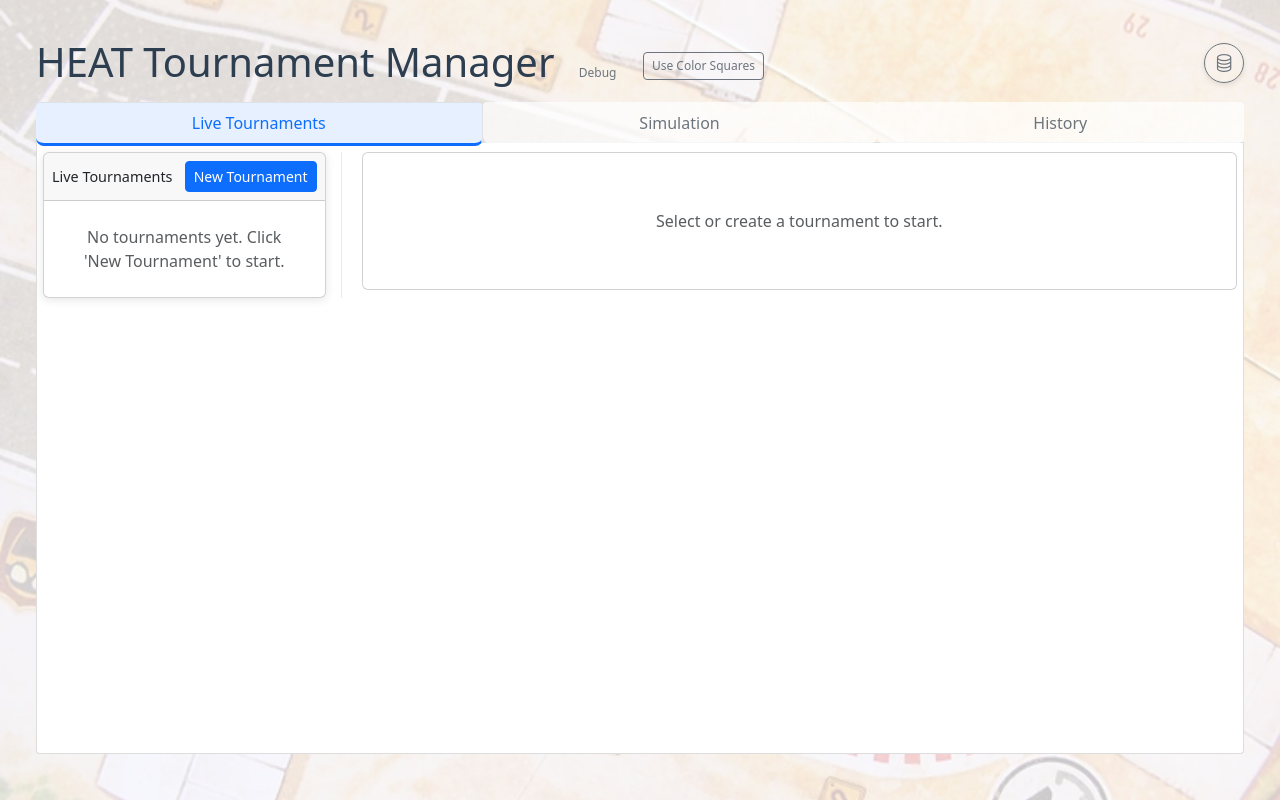
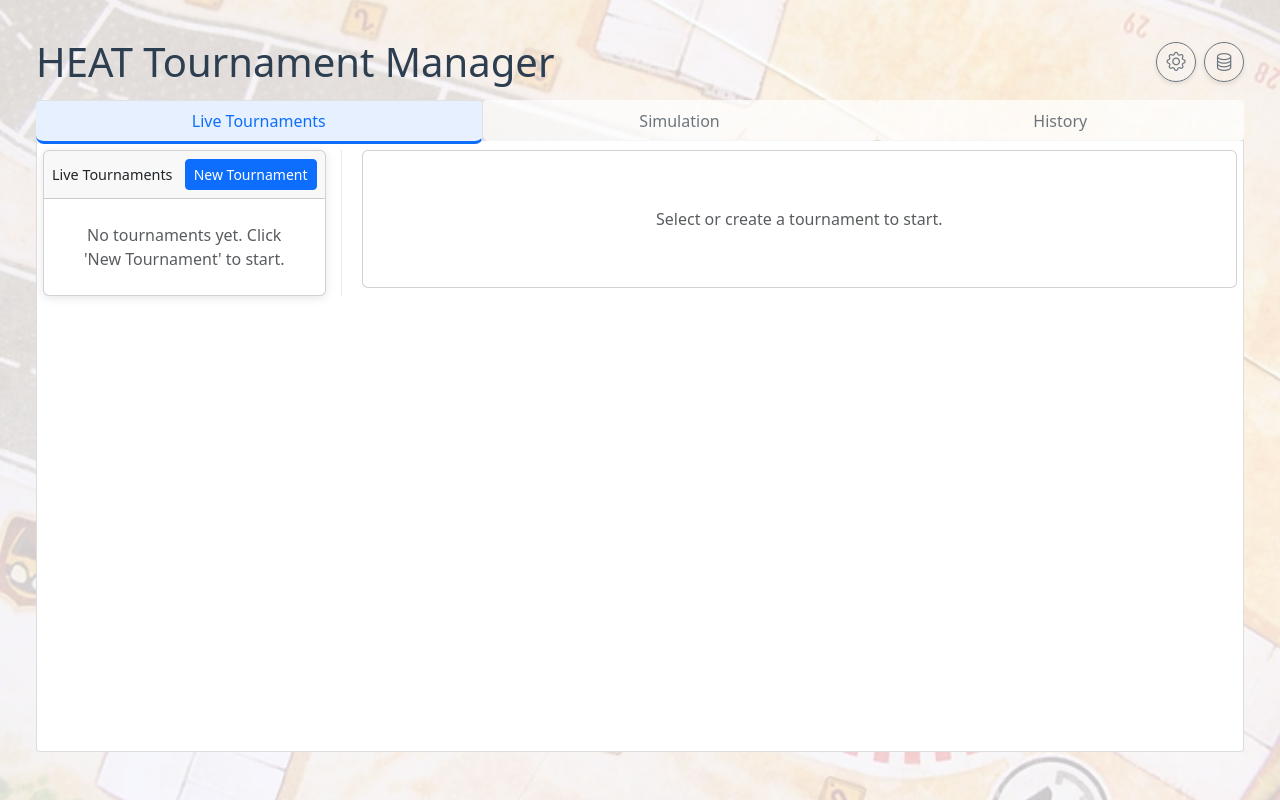
Before and after one commit to AimarGonzalez/Heat-Tournament-Manager, a React (Vite) app: page / in a window 1280 px wide. Built offline with nearby package versions, Linux system fonts and the light colour scheme.

Commit message:
move custom buttons to a separate settings menu

```diff
--- a/src/App.tsx
+++ b/src/App.tsx
@@ -1,43 +1,26 @@
-import { useState, useEffect } from 'react'
+import { useState } from 'react'
 import 'bootstrap/dist/css/bootstrap.min.css'
 import 'bootstrap-icons/font/bootstrap-icons.css'
-import { Tabs, Tab, Container, Alert, Button } from 'react-bootstrap'
+import { Tabs, Tab, Container, Alert } from 'react-bootstrap'
 import './App.css'
 import { useAppContext } from './context/AppContext'
-
-// Import the ColorPickerContext
 import { useColorPickerContext } from './context/ColorPickerContext'
-
-// Import section components
+import { useBackground } from './context/BackgroundContext'
+import DataManager from './components/common/DataManager'
+import Settings from './components/common/Settings'
+import LocalStorageViewer from './components/debug/LocalStorageViewer'
 import LiveTournaments from './components/live-tournaments/LiveTournaments'
 import Simulation from './components/simulation/Simulation'
 import History from './components/history/History'
-import DataManager from './components/common/DataManager'
-import LocalStorageViewer from './components/debug/LocalStorageViewer'
-import { useBackground } from './context/BackgroundContext'
 
 function App() {
   const [key, setKey] = useState('liveTournaments')
   const [showDebug, setShowDebug] = useState(false)
-  const { autoRestorePerformed, clearAutoRestoreFlag, state } = useAppContext()
-  const [showRestoreNotification, setShowRestoreNotification] = useState(false)
-
-  // Get car picker state and toggle function from context
-  const { useCarPicker, toggleCarPickerStyle } = useColorPickerContext();
-  const { cycleBackground } = useBackground();
-
-  // Show notification when data is auto-restored
-  useEffect(() => {
-    if (autoRestorePerformed) {
-      setShowRestoreNotification(true)
-      // Auto-hide after 5 seconds
-      const timer = setTimeout(() => {
-        setShowRestoreNotification(false)
-        clearAutoRestoreFlag()
-      }, 5000)
-      return () => clearTimeout(timer)
-    }
-  }, [autoRestorePerformed, clearAutoRestoreFlag])
+  const { state, clearAutoRestoreFlag } = useAppContext()
+  const { cycleBackground } = useBackground()
+  const [showRestoreNotification, setShowRestoreNotification] = useState(
+    localStorage.getItem('heat-tournament-auto-restore') === 'true'
+  )
 
   return (
     <Container fluid className="mt-2 px-0 px-sm-1">
@@ -62,28 +45,11 @@
         <div className="d-flex justify-content-between align-items-center mb-3">
           <h1 className="mb-0" style={{ cursor: 'pointer' }} onClick={cycleBackground}>
             HEAT Tournament Manager
-            <button
-              onClick={() => setShowDebug(!showDebug)}
-              style={{
-                marginLeft: '10px',
-                background: 'none',
-                border: 'none',
-                fontSize: '12px',
-                color: '#6c757d'
-              }}
-            >
-              {showDebug ? 'Hide Debug' : 'Debug'}
-            </button>
-            <Button
-              variant="outline-secondary"
-              size="sm"
-              onClick={toggleCarPickerStyle}
-              style={{ marginLeft: '12px', fontSize: '12px' }}
-            >
-              {useCarPicker ? 'Use Color Squares' : 'Use Car Icons'}
-            </Button>
           </h1>
-          <DataManager />
+          <div className="d-flex gap-2">
+            <Settings showDebug={showDebug} setShowDebug={setShowDebug} />
+            <DataManager />
+          </div>
         </div>
 
         {showDebug && <LocalStorageViewer />}
--- /dev/null
+++ b/src/components/common/Settings.tsx
@@ -0,0 +1,59 @@
+import React, { useState } from 'react';
+import { Button, Modal, Form } from 'react-bootstrap';
+import { useColorPickerContext } from '../../context/ColorPickerContext';
+
+interface SettingsProps {
+    showDebug: boolean;
+    setShowDebug: (show: boolean) => void;
+}
+
+const Settings: React.FC<SettingsProps> = ({ showDebug, setShowDebug }) => {
+    const [showModal, setShowModal] = useState(false);
+    const { useCarPicker, toggleCarPickerStyle } = useColorPickerContext();
+
+    const closeModal = () => setShowModal(false);
+
+    return (
+        <>
+            <Button
+                variant="outline-secondary"
+                size="sm"
+                onClick={() => setShowModal(true)}
+                className="data-manager-btn"
+                title="Settings"
+            >
+                <i className="bi bi-gear"></i>
+            </Button>
+
+            <Modal show={showModal} onHide={closeModal}>
+                <Modal.Header closeButton>
+                    <Modal.Title>Settings</Modal.Title>
+                </Modal.Header>
+                <Modal.Body>
+                    <Form>
+                        <Form.Group className="mb-3">
+                            <Form.Check
+                                type="switch"
+                                id="debug-mode"
+                                label="Debug Mode"
+                                checked={showDebug}
+                                onChange={(e) => setShowDebug(e.target.checked)}
+                            />
+                        </Form.Group>
+                        <Form.Group>
+                            <Form.Check
+                                type="switch"
+                                id="color-picker-style"
+                                label="Use Car Icons"
+                                checked={useCarPicker}
+                                onChange={toggleCarPickerStyle}
+                            />
+                        </Form.Group>
+                    </Form>
+                </Modal.Body>
+            </Modal>
+        </>
+    );
+};
+
+export default Settings;
```
